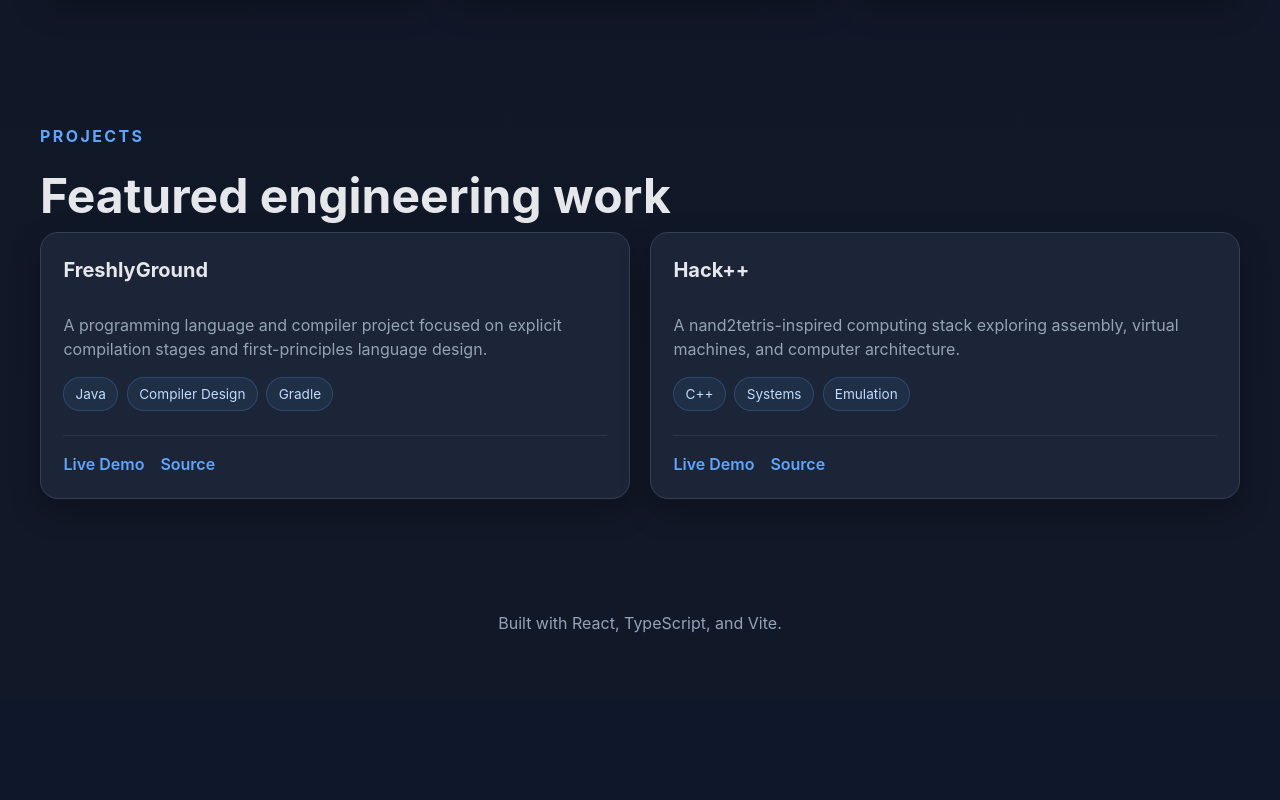
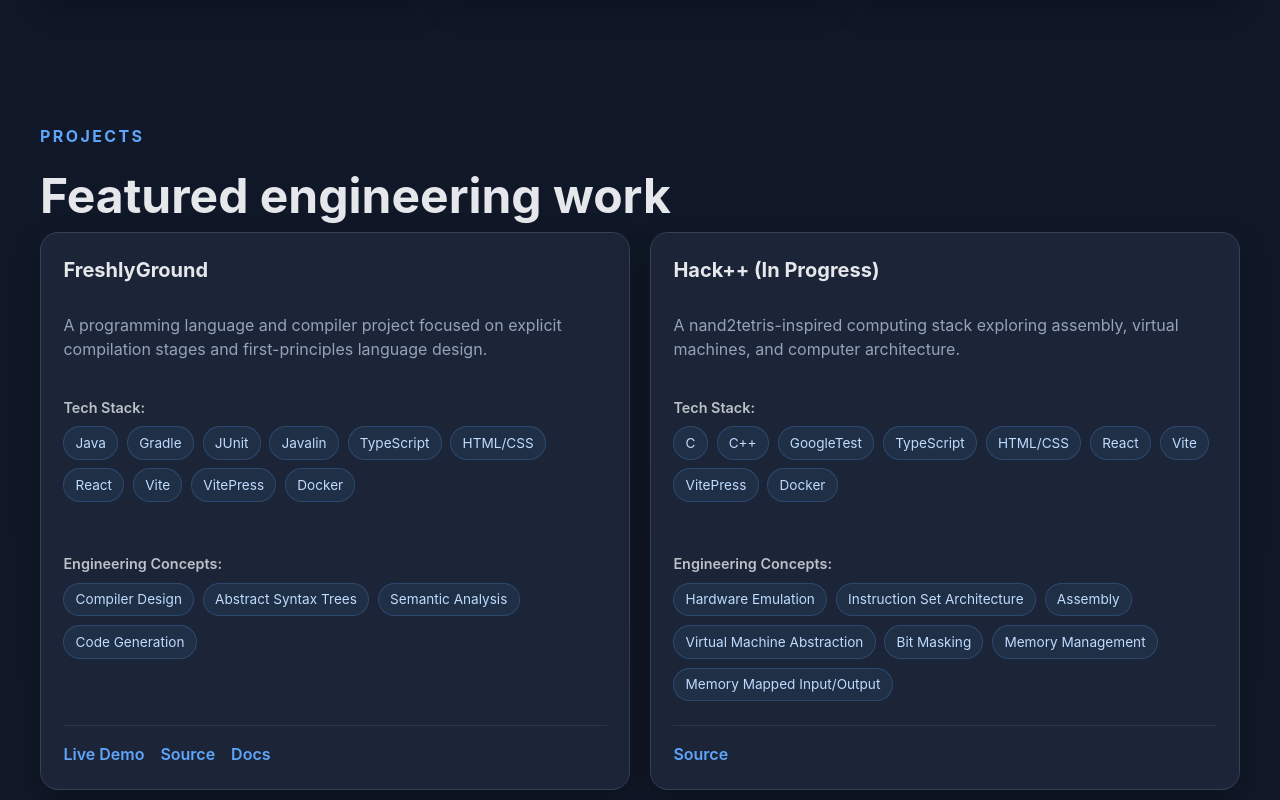
Before and after one commit to josephhilby/portfolio_site, a React (Vite) app: page / in a window 1280 px wide. Shown: the part 1300-2100 px from the top of the page. Before the commit the page ends 1999 px from the top, so only its background shows below. Built offline with nearby package versions, Linux system fonts and the light colour scheme; the HTML template or start-up script is replaced by a standard one.

Commit message:
add doc link to readme

```diff
--- a/src/App.tsx
+++ b/src/App.tsx
@@ -1,30 +1,25 @@
 import "./index.css";
 import heroImage from "./assets/selfie.png";
-
-type Project = {
-    name: string;
-    description: string;
-    stack: string[];
-    liveUrl?: string;
-    githubUrl?: string;
-    docsUrl?: string;
-};
+import ProjectsSection, { type Project } from "./components/ProjectSections";
 
 const projects: Project[] = [
     {
         name: "FreshlyGround",
         description:
             "A programming language and compiler project focused on explicit compilation stages and first-principles language design.",
-        stack: ["Java", "Compiler Design", "Gradle"],
+        techStack: ["Java", "Gradle", "JUnit", "Javalin", "TypeScript", "HTML/CSS", "React", "Vite", "VitePress", "Docker"],
+        concepts: ["Compiler Design", "Abstract Syntax Trees", "Semantic Analysis", "Code Generation"],
         liveUrl: "https://freshlyground.onrender.com/",
         githubUrl: "https://github.com/josephhilby/FreshlyGround",
+        docsUrl: "https://freshlyground-docs.onrender.com/",
     },
     {
-        name: "Hack++",
+        name: "Hack++ (In Progress)",
         description:
             "A nand2tetris-inspired computing stack exploring assembly, virtual machines, and computer architecture.",
-        stack: ["C++", "Systems", "Emulation"],
-        liveUrl: "#",
+        techStack: ["C", "C++", "GoogleTest", "TypeScript", "HTML/CSS", "React", "Vite", "VitePress", "Docker"],
+        concepts: ["Hardware Emulation", "Instruction Set Architecture", "Assembly", "Virtual Machine Abstraction", "Bit Masking",
+            "Memory Management", "Memory Mapped Input/Output"],
         githubUrl: "https://github.com/josephhilby/HackPlusPlus",
     },
 ];
@@ -87,7 +82,7 @@
                 <section className="section">
                     <div className="section__intro">
                         <p className="section__label">Snapshot</p>
-                        <h2>Aviation leadership, now focused on software and systems</h2>
+                        <h2>Aviation experience, now focused on software and systems</h2>
                         <p>
                             Former U.S. Naval Aviator with 10+ years leading safety-critical
                             flight operations, personnel training, aviation maintenance, and logistics.
@@ -128,49 +123,7 @@
                     </div>
                 </section>
 
-                <section id="projects" className="section">
-                    <div className="section__intro">
-                        <p className="section__label">Projects</p>
-                        <h2>Featured engineering work</h2>
-                    </div>
-
-                    <div className="project-grid">
-                        {projects.map((project) => (
-                            <article key={project.name} className="project-card">
-                                <div className="project-card__body">
-                                    <h3>{project.name}</h3>
-                                    <p>{project.description}</p>
-
-                                    <ul className="tag-list">
-                                        {project.stack.map((item) => (
-                                            <li key={item} className="tag">
-                                                {item}
-                                            </li>
-                                        ))}
-                                    </ul>
-                                </div>
-
-                                <div className="project-card__actions">
-                                    {project.liveUrl && (
-                                        <a href={project.liveUrl} target="_blank" rel="noreferrer">
-                                            Live Demo
-                                        </a>
-                                    )}
-                                    {project.githubUrl && (
-                                        <a href={project.githubUrl} target="_blank" rel="noreferrer">
-                                            Source
-                                        </a>
-                                    )}
-                                    {project.docsUrl && (
-                                        <a href={project.docsUrl} target="_blank" rel="noreferrer">
-                                            Docs
-                                        </a>
-                                    )}
-                                </div>
-                            </article>
-                        ))}
-                    </div>
-                </section>
+                <ProjectsSection projects={projects} />
             </main>
 
             <footer className="footer">
--- /dev/null
+++ b/src/components/ProjectSections.tsx
@@ -0,0 +1,77 @@
+export type Project = {
+    name: string;
+    description: string;
+    techStack: string[];
+    concepts: string[];
+    liveUrl?: string;
+    githubUrl?: string;
+    docsUrl?: string;
+};
+
+type ProjectsSectionProps = {
+    projects: Project[];
+};
+
+function ProjectsSection({ projects }: ProjectsSectionProps) {
+    return (
+        <section id="projects" className="section">
+            <div className="section__intro">
+                <p className="section__label">Projects</p>
+                <h2>Featured engineering work</h2>
+            </div>
+
+            <div className="project-grid">
+                {projects.map((project) => (
+                    <article key={project.name} className="project-card">
+                        <div className="project-card__body">
+                            <h3>{project.name}</h3>
+                            <p>{project.description}</p>
+
+                            <div className="project-card__section">
+                                <h4 className="project-card__subheading">Tech Stack:</h4>
+                                <ul className="tag-list">
+                                    {project.techStack.map((item) => (
+                                        <li key={item} className="tag">
+                                            {item}
+                                        </li>
+                                    ))}
+                                </ul>
+                            </div>
+
+                            <div className="project-card__section">
+                                <h4 className="project-card__subheading">Engineering Concepts:</h4>
+                                <ul className="tag-list">
+                                    {project.concepts.map((item) => (
+                                        <li key={item} className="tag">
+                                            {item}
+                                        </li>
+                                    ))}
+                                </ul>
+                            </div>
+                        </div>
+
+                        <div className="project-card__actions">
+                            {project.liveUrl && (
+                                <a href={project.liveUrl} target="_blank" rel="noreferrer">
+                                    Live Demo
+                                </a>
+                            )}
+                            {project.githubUrl && (
+                                <a href={project.githubUrl} target="_blank" rel="noreferrer">
+                                    Source
+                                </a>
+                            )}
+                            {project.docsUrl && (
+                                <a href={project.docsUrl} target="_blank" rel="noreferrer">
+                                    Docs
+                                </a>
+                            )}
+                        </div>
+                    </article>
+                ))}
+            </div>
+        </section>
+    );
+}
+
+export default ProjectsSection;
--- a/src/index.css
+++ b/src/index.css
@@ -341,6 +341,17 @@
   color: #93c5fd;
 }
 
+.project-card__section + .project-card__section {
+  margin-top: 1rem;
+}
+
+.project-card__subheading {
+  margin-bottom: 0.5rem;
+  font-size: 0.9rem;
+  font-weight: 600;
+  opacity: 0.8;
+}
+
 /* =========================================================
    Tags / Tech Chips
    ========================================================= */
```
